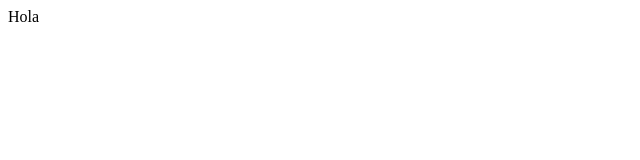
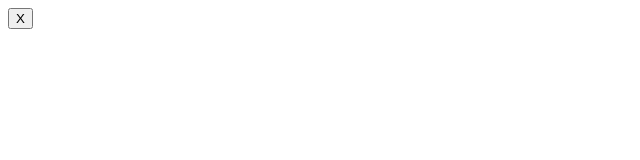
Before and after one commit to Gerts18/WEB_PRACTICE, a React (Vite) app in the folder REACT/TUTORIAL/: page / in a window 1280 px wide. Shown: the top 160 px of the page, without its empty margins (0-640 px from the left). Built offline with nearby package versions, Linux system fonts and the light colour scheme.

Commit message:
Creating the firs component

```diff
--- a/REACT/TUTORIAL/src/App.jsx
+++ b/REACT/TUTORIAL/src/App.jsx
@@ -1,9 +1,10 @@
+import Square from "./components/Square";
 
 function App() {
 
   return (
     <>
-      Hola
+      <Square/>
     </>
   )
 }
--- /dev/null
+++ b/REACT/TUTORIAL/src/components/Square.jsx
@@ -0,0 +1,11 @@
+import React from 'react'
+
+const Square = () => {
+  return (
+    <div>
+      <button className='square'>X</button>
+    </div>
+  )
+}
+
+export default Square
```
